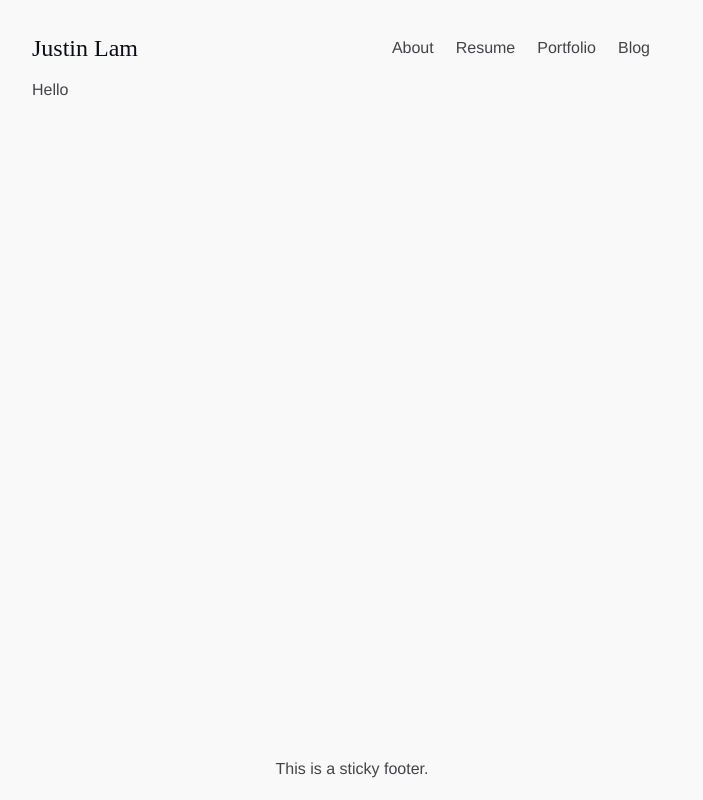
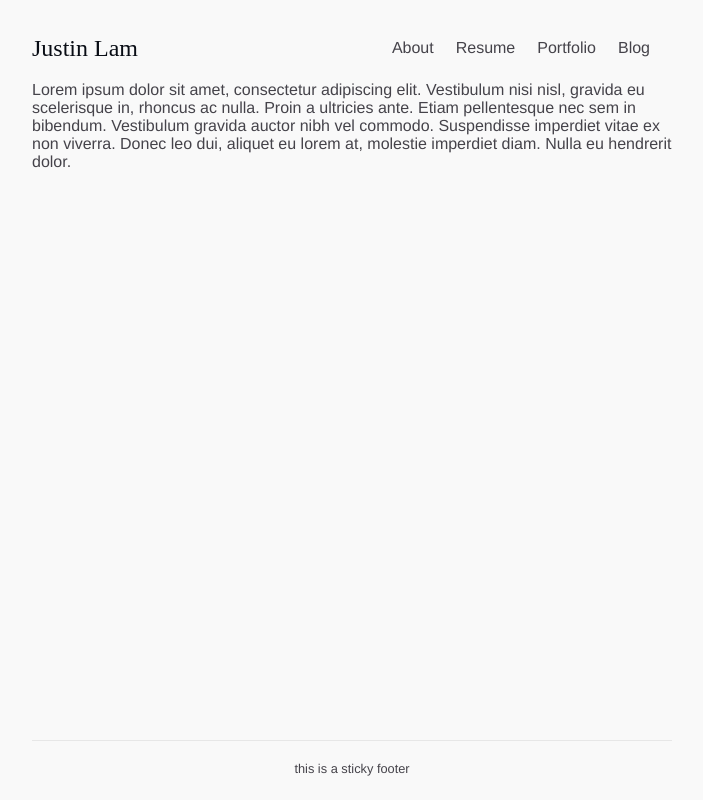
Before and after one commit to justinonthelam/justinlam-io, a React (Create React App) app: page / in a window 1280 px wide. Shown: the whole page, without its empty margins (288-991 px from the left). Built offline with nearby package versions, Linux system fonts and the light colour scheme.

Commit message:
changed the sticky footer to a better method

```diff
--- a/src/components/App.css
+++ b/src/components/App.css
@@ -10,14 +10,27 @@ html {
   overflow-y: scroll;
 }
 
-footer{
-  position: sticky;
-}
-
 .App {
   font-family: "Roboto-light", "Helvetica Neue", "Helvetica", "Roboto", "Arial", sans-serif;
   color: #45434A;
   background-color: #f9f9f9;
+  display: flex;
+  flex-direction: column;
+  min-height: 100vh;
+}
+
+.site-content {
+  flex: 1 0 auto;
+  padding: var(--space) var(--space) 0;
+  width: 100%;
+}
+
+.site-content:after {
+  content: '\00a0';
+  display: block;
+  margin-top: var(--space);
+  height: 0;
+  visibility: hidden;
 }
 
 a {
--- a/src/components/App.js
+++ b/src/components/App.js
@@ -8,9 +8,11 @@ class App extends Component {
   render() {
     return (
       <div className="App">
-        <Header />
-        <Main />
-        <Footer />
+        <div className="site-content">
+          <Header />
+          <Main />
+        </div>
+      <Footer />
       </div>
     );
   }
--- a/src/components/Footer.js
+++ b/src/components/Footer.js
@@ -4,28 +4,25 @@ import './App.css';
 
 class Footer extends Component{
   render(){
-    var style = {
-      // borderTop: "1px solid #E7E7E7",
-      textAlign: "center",
-      padding: "20px",
-      position: "fixed",
-      left: "0",
-      bottom: "0",
-      height: "60px",
-      width: "100%",
+    const styles ={
+      container:{
+        paddingTop: "20px",
+      },
+      footer:{
+        borderTop: "1px solid #E7E7E7",
+        textAlign: "center",
+        padding: "20px",
+        height: "60px",
+        width: "50%",
+        fontSize: "0.8em",
+        margin: "0 auto",
+      }
     }
 
-    var phantom = {
-      display: 'block',
-      padding: '20px',
-      height: '60px',
-      width: '100%',
-    }
     return(
-      <div>
-        <div style={phantom} />
-          <div style={style}>
-            This is a sticky footer.
+      <div style={styles.container}>
+        <div style={styles.footer}>
+          this is a sticky footer
         </div>
       </div>
     )
--- a/src/components/Home.js
+++ b/src/components/Home.js
@@ -14,7 +14,7 @@ class Home extends Component {
 
 const Body = () => (
   <div className="container">
-    Hello
+    Lorem ipsum dolor sit amet, consectetur adipiscing elit. Vestibulum nisi nisl, gravida eu scelerisque in, rhoncus ac nulla. Proin a ultricies ante. Etiam pellentesque nec sem in bibendum. Vestibulum gravida auctor nibh vel commodo. Suspendisse imperdiet vitae ex non viverra. Donec leo dui, aliquet eu lorem at, molestie imperdiet diam. Nulla eu hendrerit dolor.
   </div>
 )
 
```
